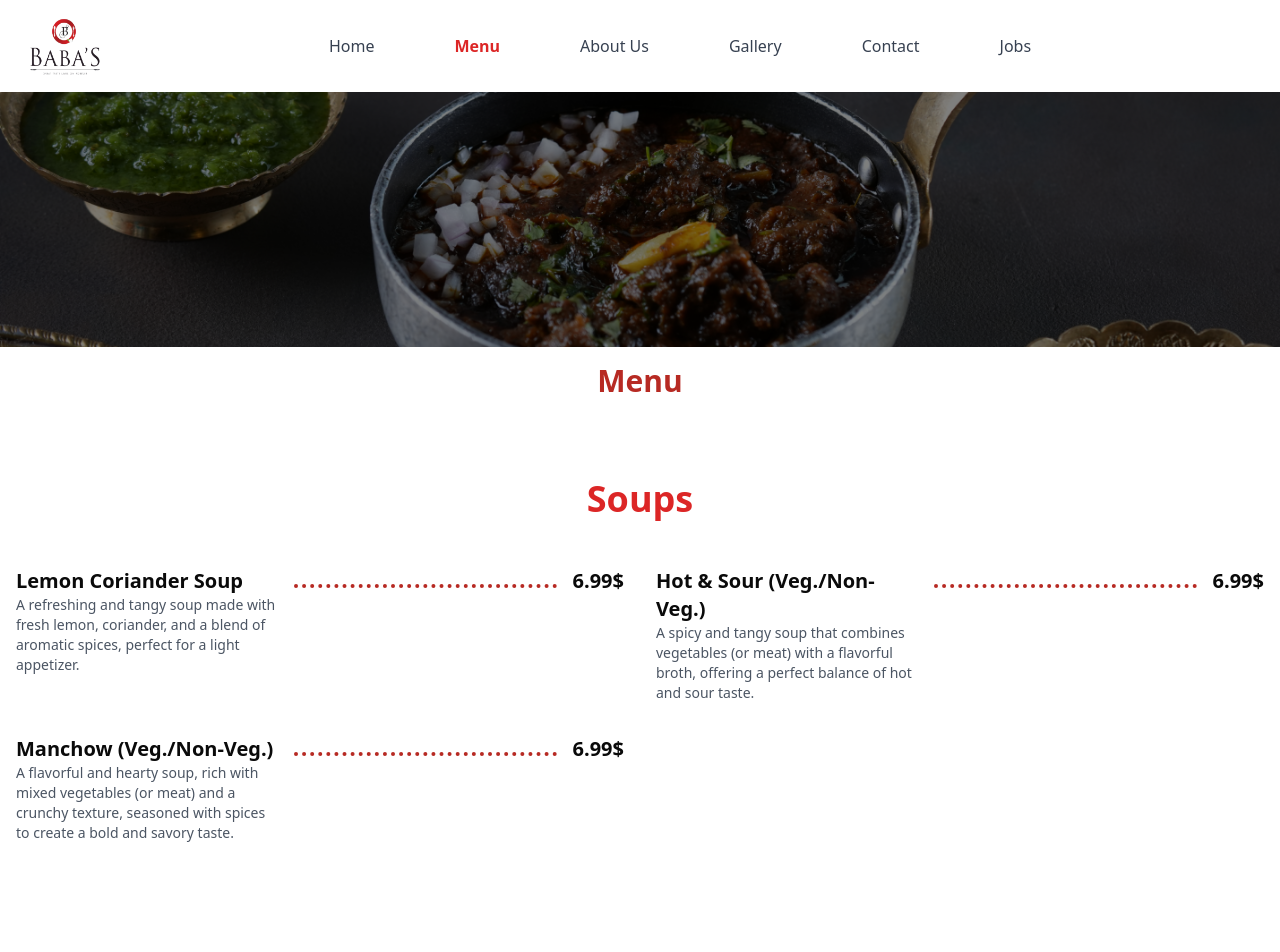
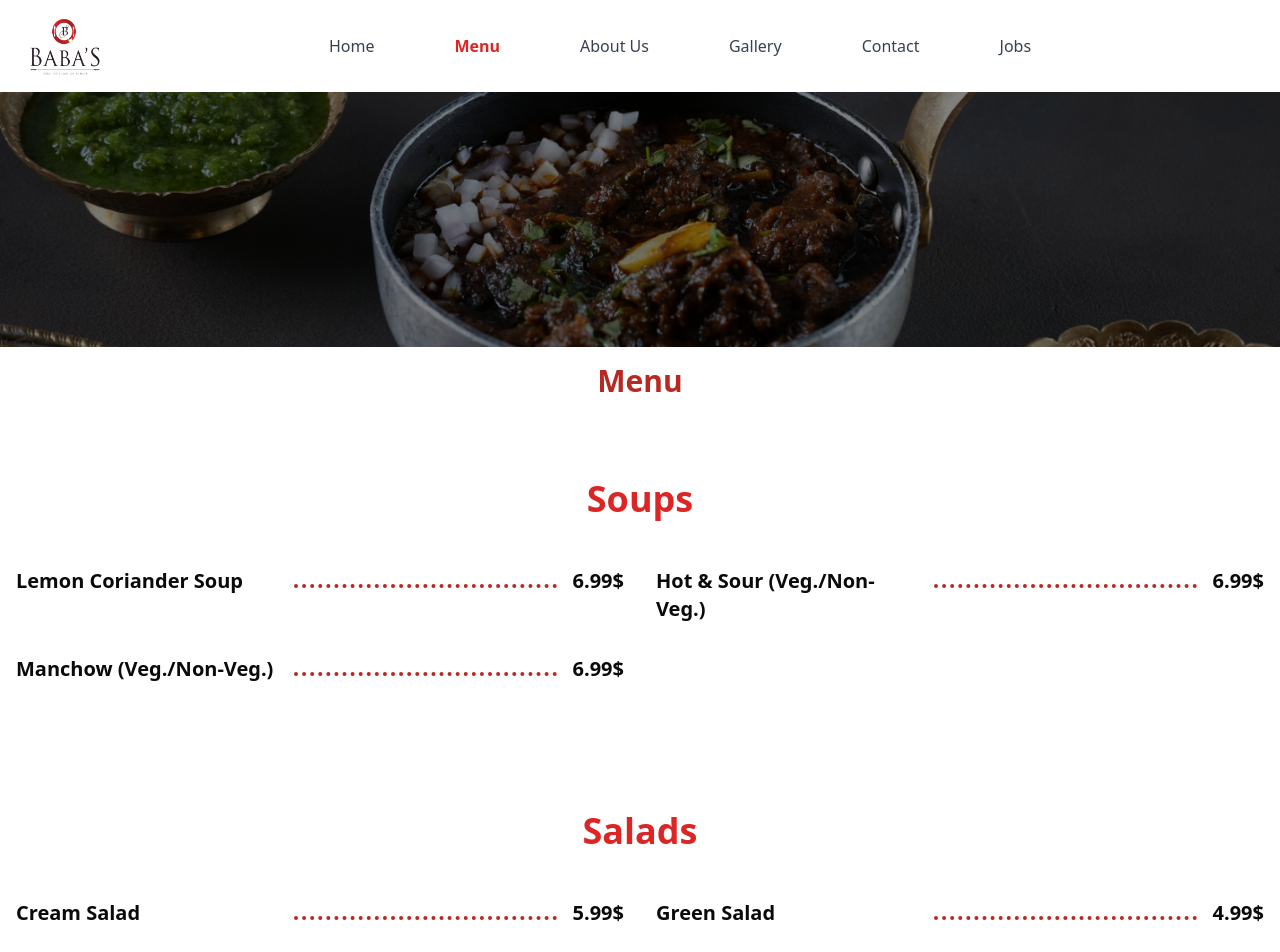
Before and after one commit to remotekitchen/baba-chicken, a Next.js app: page /menu in a window 1280 px wide. Shown: the top 952 px of the page. Built offline with nearby package versions, Linux system fonts and the light colour scheme.

Commit message:
up to date

```diff
--- a/app/(home)/components/MenuCard.tsx
+++ b/app/(home)/components/MenuCard.tsx
@@ -5,11 +5,11 @@ const MenuCard = ({ item }: any) => {
         <div className="flex flex-col sm:flex-row justify-between items-baseline">
             <div className="flex-1 mb-2 sm:mb-0">
                 <h3 className="text-xl font-semibold">{item.name}</h3>
-                <p className="text-gray-600 text-sm mt-1 sm:mt-0">{item.description}</p>
             </div>
-            <div className="hidden sm:block border-b-4 border-dotted border-[#B72A23] flex-1 mx-4"></div>
+            <div className="border-b-4 border-dotted border-[#B72A23] w-full sm:flex-1 mx-4"></div>
             <div className="text-xl font-semibold">{item.price}</div>
         </div>
+
 
     )
 }
--- a/app/(home)/components/Restaurant.tsx
+++ b/app/(home)/components/Restaurant.tsx
@@ -31,7 +31,7 @@ export default function Restaurant() {
         <div className="min-h-screen bg-white">
             <section className="bg-white py-16">
                 <div className="container mx-auto px-4">
-                    <h2 className="text-4xl font-bold text-center text-red-600 mb-12">MENU</h2>
+                    <h2 className="text-4xl font-bold text-center text-red-600 mb-12">Signature dish</h2>
                     <div className="grid  grid-cols-1 md:grid-cols-2 gap-8  mx-auto">
                         {menuItems.map((item: any, index: any) => (
                             <MenuCard key={index} item={item} />
--- a/app/menu/page.tsx
+++ b/app/menu/page.tsx
@@ -37,7 +37,7 @@ const MenuPage = () => {
                         <div className="items-center justify-center w-full text-center mt-14 mb-8">
                             <Button
                                 onClick={() => router.push("https://order.chatchefs.com/baba-chicken-a9126f07/baba-chicken-8a71dfba/menu")}
-                                className="bg-[#B72A23] px-8 py-5 mb-4">order now</Button>
+                                className="bg-[#B72A23] px-8 py-5 mb-4">View the full menu</Button>
                             <p>* Offers available for pickup and delivery orders only.</p>
                         </div>
                     </div>
--- a/data/menu-data.ts
+++ b/data/menu-data.ts
@@ -122,6 +122,29 @@ export const menu1 = [
     ],
   },
   {
+    category: "Salads",
+    items: [
+      {
+        name: "Cream Salad",
+        description:
+          "Soft and fluffy naan stuffed with spiced paneer filling, served with a rich and flavorful gravy for the perfect accompaniment.",
+        price: "5.99$",
+      },
+      {
+        name: "Green Salad",
+        description:
+          "A delicious stuffed naan filled with juicy, seasoned chicken, paired with a savoury gravy to enhance the taste.",
+        price: "4.99$",
+      },
+      // {
+      //   name: "Peanut and Channa Masala",
+      //   description:
+      //     "A hearty naan stuffed with flavorful minced meat (keema), served with a delectable gravy for a satisfying meal.",
+      //   price: "7.99$",
+      // },
+    ],
+  },
+  {
     category: "Starters (Veg.)",
     items: [
       {
@@ -198,6 +221,76 @@ export const menu1 = [
     ],
   },
   {
+    category: "Fish",
+    items: [
+      {
+        name: "Fish Fry with Tartar Sauce",
+        description:
+          "Crispy, golden-fried fish fillets served with a tangy and creamy tartar sauce, making for a perfect appetizer.",
+        price: "17.99$",
+      },
+      {
+        name: "Afghani Fish Tikka",
+        description:
+          "Succulent fish marinated in a rich, creamy Afghani-style yogurt-based sauce, slow-cooked in a tandoor for a melt-in-the-mouth experience.",
+        price: "17.99$",
+      },
+      {
+        name: "Fish Belle",
+        description:
+          "Tender fish fillets grilled with a special blend of spices, offering a smoky and flavorful bite.",
+        price: "17.99$",
+      },
+      {
+        name: "Tandoori Fish",
+        description:
+          "Fresh fish marinated in yogurt and aromatic tandoori spices, char-grilled to perfection for a smoky and juicy flavor.",
+        price: "17.99$",
+      },
+      {
+        name: "Fish Kali Mirch",
+        description:
+          "A bold and aromatic dish featuring fish cooked in a peppery black pepper gravy, delivering a rich and slightly spicy taste.",
+        price: "17.99$",
+      },
+      {
+        name: "Chilli Fish",
+        description:
+          "A spicy Indo-Chinese delight with crispy fish tossed in a flavorful chili garlic sauce, bell peppers, and onions.",
+        price: "17.99$",
+      },
+      {
+        name: "Fish Pakora",
+        description:
+          "Crunchy and deep-fried fish fritters coated in a spiced chickpea batter, served with mint chutney.",
+        price: "14.99$",
+      },
+    ],
+  },
+  {
+    category: "Rolls",
+    items: [
+      {
+        name: "Chicken Kathi Roll",
+        description:
+          "Succulent, spiced chicken pieces wrapped in a soft, flaky paratha, layered with tangy sauces and fresh veggies for a delicious handheld meal.",
+        price: "13.99$",
+      },
+      {
+        name: "Paneer Tikka Roll",
+        description:
+          "Smoky and marinated paneer tikka, grilled to perfection and wrapped in a soft paratha with fresh veggies and a creamy dressing.",
+        price: "12.99$",
+      },
+      {
+        name: "Chilli Chicken Roll",
+        description:
+          "A fiery and flavorful roll featuring spicy chilli chicken stir-fried with onions and bell peppers, wrapped in a warm paratha.",
+        price: "13.99$",
+      },
+    ],
+  },
+  {
     category: "Main Course (Veg.)",
     items: [
       {
@@ -262,75 +355,7 @@ export const menu1 = [
       },
     ],
   },
-  {
-    category: "Rolls",
-    items: [
-      {
-        name: "Chicken Kathi Roll",
-        description:
-          "Succulent, spiced chicken pieces wrapped in a soft, flaky paratha, layered with tangy sauces and fresh veggies for a delicious handheld meal.",
-        price: "13.99$",
-      },
-      {
-        name: "Paneer Tikka Roll",
-        description:
-          "Smoky and marinated paneer tikka, grilled to perfection and wrapped in a soft paratha with fresh veggies and a creamy dressing.",
-        price: "12.99$",
-      },
-      {
-        name: "Chilli Chicken Roll",
-        description:
-          "A fiery and flavorful roll featuring spicy chilli chicken stir-fried with onions and bell peppers, wrapped in a warm paratha.",
-        price: "13.99$",
-      },
-    ],
-  },
-  {
-    category: "Stuffed Naan",
-    items: [
-      {
-        name: "Paneer Naan with Gravy",
-        description:
-          "Soft and fluffy naan stuffed with spiced paneer filling, served with a rich and flavorful gravy for the perfect accompaniment.",
-        price: "12.99$",
-      },
-      {
-        name: "Chicken Naan with Gravy",
-        description:
-          "A delicious stuffed naan filled with juicy, seasoned chicken, paired with a savoury gravy to enhance the taste.",
-        price: "13.99$",
-      },
-      {
-        name: "Keema Naan with Gravy",
-        description:
-          "A hearty naan stuffed with flavorful minced meat (keema), served with a delectable gravy for a satisfying meal.",
-        price: "14.99$",
-      },
-    ],
-  },
-  {
-    category: "Salads",
-    items: [
-      {
-        name: "Paneer Naan with Gravy",
-        description:
-          "Soft and fluffy naan stuffed with spiced paneer filling, served with a rich and flavorful gravy for the perfect accompaniment.",
-        price: "12.99$",
-      },
-      {
-        name: "Chicken Naan with Gravy",
-        description:
-          "A delicious stuffed naan filled with juicy, seasoned chicken, paired with a savoury gravy to enhance the taste.",
-        price: "13.99$",
-      },
-      {
-        name: "Keema Naan with Gravy",
-        description:
-          "A hearty naan stuffed with flavorful minced meat (keema), served with a delectable gravy for a satisfying meal.",
-        price: "14.99$",
-      },
-    ],
-  },
+
   {
     category: "Main Course (Non-Veg.)",
     items: [
@@ -396,53 +421,7 @@ export const menu1 = [
       },
     ],
   },
-  {
-    category: "Fish",
-    items: [
-      {
-        name: "Fish Fry with Tartar Sauce",
-        description:
-          "Crispy, golden-fried fish fillets served with a tangy and creamy tartar sauce, making for a perfect appetizer.",
-        price: "17.99$",
-      },
-      {
-        name: "Afghani Fish Tikka",
-        description:
-          "Succulent fish marinated in a rich, creamy Afghani-style yogurt-based sauce, slow-cooked in a tandoor for a melt-in-the-mouth experience.",
-        price: "17.99$",
-      },
-      {
-        name: "Fish Belle",
-        description:
-          "Tender fish fillets grilled with a special blend of spices, offering a smoky and flavorful bite.",
-        price: "17.99$",
-      },
-      {
-        name: "Tandoori Fish",
-        description:
-          "Fresh fish marinated in yogurt and aromatic tandoori spices, char-grilled to perfection for a smoky and juicy flavor.",
-        price: "17.99$",
-      },
-      {
-        name: "Fish Kali Mirch",
-        description:
-          "A bold and aromatic dish featuring fish cooked in a peppery black pepper gravy, delivering a rich and slightly spicy taste.",
-        price: "17.99$",
-      },
-      {
-        name: "Chilli Fish",
-        description:
-          "A spicy Indo-Chinese delight with crispy fish tossed in a flavorful chili garlic sauce, bell peppers, and onions.",
-        price: "17.99$",
-      },
-      {
-        name: "Fish Pakora",
-        description:
-          "Crunchy and deep-fried fish fritters coated in a spiced chickpea batter, served with mint chutney.",
-        price: "14.99$",
-      },
-    ],
-  },
+
   {
     category: "Mutton Specialities",
     items: [
@@ -472,6 +451,31 @@ export const menu1 = [
       },
     ],
   },
+
+  {
+    category: "Stuffed Naan",
+    items: [
+      {
+        name: "Paneer Naan with Gravy",
+        description:
+          "Soft and fluffy naan stuffed with spiced paneer filling, served with a rich and flavorful gravy for the perfect accompaniment.",
+        price: "12.99$",
+      },
+      {
+        name: "Chicken Naan with Gravy",
+        description:
+          "A delicious stuffed naan filled with juicy, seasoned chicken, paired with a savoury gravy to enhance the taste.",
+        price: "13.99$",
+      },
+      {
+        name: "Keema Naan with Gravy",
+        description:
+          "A hearty naan stuffed with flavorful minced meat (keema), served with a delectable gravy for a satisfying meal.",
+        price: "14.99$",
+      },
+    ],
+  },
+
   {
     category: "Fish Curries",
     items: [
@@ -572,14 +576,31 @@ export const menu1 = [
     ],
   },
   {
+    category: "Accompaniments",
+    items: [
+      {
+        name: "Raita",
+        description:
+          "A cool and creamy yogurt-based side dish, seasoned with spices and herbs, perfect for balancing the heat of your meal.",
+        price: "4.99$",
+      },
+      // {
+      //   name: "Papad (2 Pcs)",
+      //   description:
+      //     "Crispy and thin Indian papads, lightly fried and served as a crunchy side or appetizer.",
+      //   price: "2.99$",
+      // },
+    ],
+  },
+  {
     category: "Beverages",
     items: [
-      {
-        name: "Baba's Special Masala Coke",
-        description:
-          "A refreshing twist on the classic Coke, infused with a blend of aromatic spices for a unique and flavorful beverage.",
-        price: "3.99$",
-      },
+      // {
+      //   name: "Baba's Special Masala Coke",
+      //   description:
+      //     "A refreshing twist on the classic Coke, infused with a blend of aromatic spices for a unique and flavorful beverage.",
+      //   price: "3.99$",
+      // },
       {
         name: "Pop",
         description:
@@ -594,23 +615,7 @@ export const menu1 = [
       },
     ],
   },
-  {
-    category: "Accompaniments",
-    items: [
-      {
-        name: "Raita",
-        description:
-          "A cool and creamy yogurt-based side dish, seasoned with spices and herbs, perfect for balancing the heat of your meal.",
-        price: "4.99$",
-      },
-      {
-        name: "Papad (2 Pcs)",
-        description:
-          "Crispy and thin Indian papads, lightly fried and served as a crunchy side or appetizer.",
-        price: "2.99$",
-      },
-    ],
-  },
+
   {
     category: "Desserts",
     items: [
--- a/package.json
+++ b/package.json
@@ -19,9 +19,11 @@
     "framer-motion": "^11.15.0",
     "lucide-react": "^0.469.0",
     "next": "15.1.3",
+    "nodemailer": "^6.9.16",
     "react": "^19.0.0",
     "react-dom": "^19.0.0",
     "react-hook-form": "^7.54.2",
+    "react-hot-toast": "^2.5.1",
     "tailwind-merge": "^2.6.0",
     "tailwindcss-animate": "^1.0.7",
     "zod": "^3.24.1"
@@ -29,6 +31,7 @@
   "devDependencies": {
     "@eslint/eslintrc": "^3",
     "@types/node": "^20",
+    "@types/nodemailer": "^6",
     "@types/react": "^19",
     "@types/react-dom": "^19",
     "eslint": "^9",
--- a/tsconfig.json
+++ b/tsconfig.json
@@ -22,6 +22,6 @@
       "@/*": ["./*"]
     }
   },
-  "include": ["next-env.d.ts", "**/*.ts", "**/*.tsx", ".next/types/**/*.ts"],
+  "include": ["next-env.d.ts", "**/*.ts", "**/*.tsx", ".next/types/**/*.ts", "app/api/send-email.js"],
   "exclude": ["node_modules"]
 }
```
Also changed, not shown: app/(home)/components/SpecialMenu.tsx (+19 -19 lines), app/api/send-email.js (added, +37 -0 lines), app/contact/page.tsx (+85 -9 lines), 2 other files (tests, documents, lock files or other folders).
